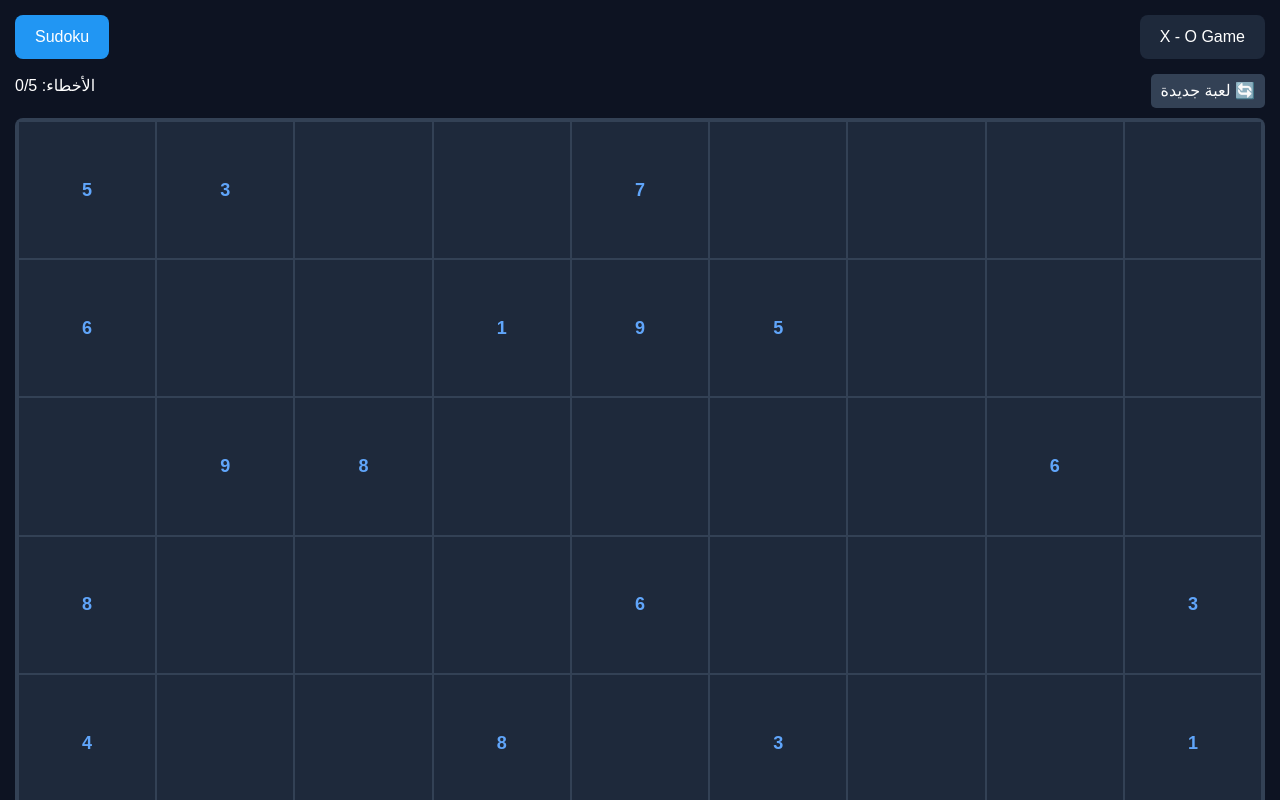
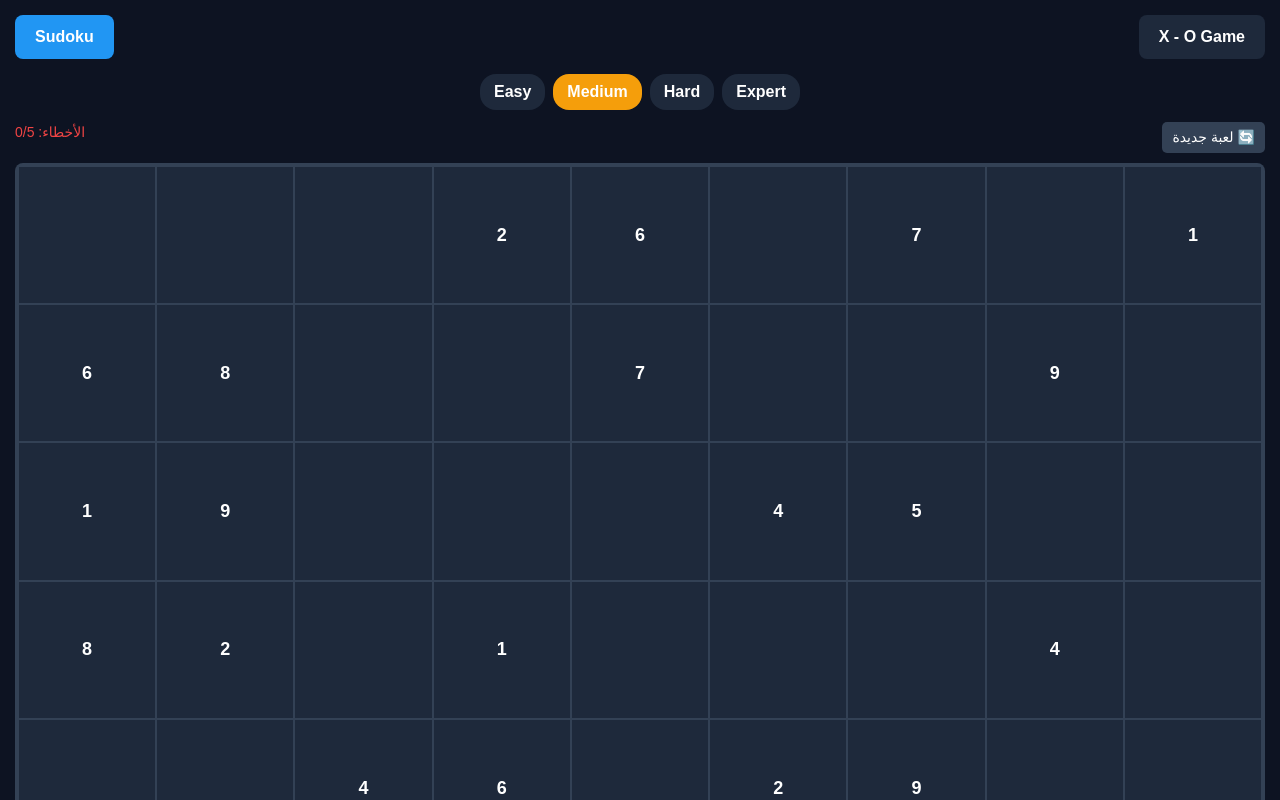
Before and after one commit to tameemzn0-hue/Sudoku-game-, a React (Vite) app: page / in a window 1280 px wide. Shown: the top 800 px of the page. Built offline with nearby package versions, Linux system fonts and the light colour scheme.

Commit message:
Update Sudoku features v3.0.0

```diff
--- a/src/App.tsx
+++ b/src/App.tsx
@@ -1,6 +1,54 @@
 import React, { useState, useEffect } from 'react';
 
 type BoardState = (string | null)[];
+type Difficulty = 'Easy' | 'Medium' | 'Hard' | 'Expert';
+
+const SUDOKU_BOARDS: Record<Difficulty, number[][]> = {
+  Easy: [
+    [5, 3, 0, 0, 7, 0, 0, 0, 0],
+    [6, 0, 0, 1, 9, 5, 0, 0, 0],
+    [0, 9, 8, 0, 0, 0, 0, 6, 0],
+    [8, 0, 0, 0, 6, 0, 0, 0, 3],
+    [4, 0, 0, 8, 0, 3, 0, 0, 1],
+    [7, 0, 0, 0, 2, 0, 0, 0, 6],
+    [0, 6, 0, 0, 0, 0, 2, 8, 0],
+    [0, 0, 0, 4, 1, 9, 0, 0, 5],
+    [0, 0, 0, 0, 8, 0, 0, 7, 9]
+  ],
+  Medium: [
+    [0, 0, 0, 2, 6, 0, 7, 0, 1],
+    [6, 8, 0, 0, 7, 0, 0, 9, 0],
+    [1, 9, 0, 0, 0, 4, 5, 0, 0],
+    [8, 2, 0, 1, 0, 0, 0, 4, 0],
+    [0, 0, 4, 6, 0, 2, 9, 0, 0],
+    [0, 5, 0, 0, 0, 3, 0, 2, 8],
+    [0, 0, 9, 3, 0, 0, 0, 7, 4],
+    [0, 4, 0, 0, 5, 0, 0, 3, 6],
+    [7, 0, 3, 0, 1, 8, 0, 0, 0]
+  ],
+  Hard: [
+    [0, 2, 0, 6, 0, 8, 0, 0, 0],
+    [5, 8, 0, 0, 0, 9, 7, 0, 0],
+    [0, 0, 0, 0, 4, 0, 0, 0, 0],
+    [3, 7, 0, 0, 0, 0, 5, 0, 0],
+    [6, 0, 0, 0, 0, 0, 0, 0, 4],
+    [0, 0, 8, 0, 0, 0, 0, 1, 3],
+    [0, 0, 0, 0, 2, 0, 0, 0, 0],
+    [0, 0, 9, 8, 0, 0, 0, 3, 6],
+    [0, 0, 0, 3, 0, 6, 0, 9, 0]
+  ],
+  Expert: [
+    [0, 0, 0, 0, 0, 0, 0, 1, 2],
+    [0, 0, 0, 0, 0, 0, 0, 0, 3],
+    [0, 0, 2, 3, 0, 0, 4, 0, 0],
+    [0, 0, 1, 8, 0, 0, 0, 0, 5],
+    [0, 6, 0, 0, 7, 0, 0, 8, 0],
+    [0, 0, 0, 0, 0, 9, 2, 0, 0],
+    [0, 0, 8, 5, 0, 0, 6, 0, 0],
+    [9, 0, 0, 0, 0, 0, 0, 0, 0],
+    [4, 7, 0, 0, 0, 0, 0, 0, 0]
+  ]
+};
 
 const checkWinner = (board: BoardState) => {
   const lines = [
@@ -46,8 +94,10 @@ const getAIMove = (board: BoardState, difficulty: 'easy' | 'medium' | 'hard'): n
 export default function App() {
   const [activeTab, setActiveTab] = useState<'sudoku' | 'xo'>('sudoku');
 
-  const [grid, setGrid] = useState<number[][]>(Array(9).fill(0).map(() => Array(9).fill(0)));
-  const [notes, setNotes] = useState<Set<number>[][]>(Array(9).fill(0).map(() => Array(9).fill(0).map(() => new Set())));
+  const [sudokuDiff, setSudokuDiff] = useState<Difficulty>('Medium');
+  const [grid, setGrid] = useState<number[][]>([]);
+  const [initialGrid, setInitialGrid] = useState<number[][]>([]);
+  const [notes, setNotes] = useState<Set<number>[][]>([]);
   const [selectedCell, setSelectedCell] = useState<[number, number] | null>(null);
   const [isNotesMode, setIsNotesMode] = useState<boolean>(false);
   const [history, setHistory] = useState<{ grid: number[][]; notes: Set<number>[][] }[]>([]);
@@ -55,26 +105,19 @@ export default function App() {
   const [hintsLeft, setHintsLeft] = useState<number>(5);
 
   useEffect(() => {
-    startNewSudoku();
-  }, []);
+    loadSudokuLevel(sudokuDiff);
+  }, [sudokuDiff]);
 
-  const startNewSudoku = () => {
-    const initialGrid = [
-      [5, 3, 0, 0, 7, 0, 0, 0, 0],
-      [6, 0, 0, 1, 9, 5, 0, 0, 0],
-      [0, 9, 8, 0, 0, 0, 0, 6, 0],
-      [8, 0, 0, 0, 6, 0, 0, 0, 3],
-      [4, 0, 0, 8, 0, 3, 0, 0, 1],
-      [7, 0, 0, 0, 2, 0, 0, 0, 6],
-      [0, 6, 0, 0, 0, 0, 2, 8, 0],
-      [0, 0, 0, 4, 1, 9, 0, 0, 5],
-      [0, 0, 0, 0, 8, 0, 0, 7, 9]
-    ];
-    setGrid(initialGrid);
+  const loadSudokuLevel = (diff: Difficulty) => {
+    const template = SUDOKU_BOARDS[diff];
+    const newGrid = template.map(row => [...row]);
+    setGrid(newGrid);
+    setInitialGrid(template.map(row => [...row]));
     setNotes(Array(9).fill(0).map(() => Array(9).fill(0).map(() => new Set())));
     setHistory([]);
     setMistakes(0);
     setHintsLeft(5);
+    setSelectedCell(null);
   };
 
   const saveHistory = () => {
@@ -86,6 +129,8 @@ export default function App() {
   const handleNumberInput = (num: number) => {
     if (!selectedCell) return;
     const [r, c] = selectedCell;
+    if (initialGrid[r][c] !== 0) return;
+
     saveHistory();
 
     if (isNotesMode) {
@@ -106,6 +151,8 @@ export default function App() {
   const handleErase = () => {
     if (!selectedCell) return;
     const [r, c] = selectedCell;
+    if (initialGrid[r][c] !== 0) return;
+
     saveHistory();
     const newGrid = grid.map(row => [...row]);
     newGrid[r][c] = 0;
@@ -166,22 +213,42 @@ export default function App() {
   return (
     <div style={{ background: '#0d1322', color: '#fff', minHeight: '100vh', padding: '15px', fontFamily: 'sans-serif' }}>
       <div style={{ display: 'flex', justifyContent: 'space-between', marginBottom: '15px' }}>
-        <button onClick={() => setActiveTab('sudoku')} style={{ background: activeTab === 'sudoku' ? '#2196F3' : '#1e293b', color: '#fff', padding: '10px 20px', border: 'none', borderRadius: '8px' }}>Sudoku</button>
-        <button onClick={() => setActiveTab('xo')} style={{ background: activeTab === 'xo' ? '#2196F3' : '#1e293b', color: '#fff', padding: '10px 20px', border: 'none', borderRadius: '8px' }}>X - O Game</button>
+        <button onClick={() => setActiveTab('sudoku')} style={{ background: activeTab === 'sudoku' ? '#2196F3' : '#1e293b', color: '#fff', padding: '10px 20px', border: 'none', borderRadius: '8px', fontWeight: 'bold' }}>Sudoku</button>
+        <button onClick={() => setActiveTab('xo')} style={{ background: activeTab === 'xo' ? '#2196F3' : '#1e293b', color: '#fff', padding: '10px 20px', border: 'none', borderRadius: '8px', fontWeight: 'bold' }}>X - O Game</button>
       </div>
 
       {activeTab === 'sudoku' ? (
         <div>
-          <div style={{ display: 'flex', justifyContent: 'space-between', marginBottom: '10px' }}>
-            <span>الأخطاء: {mistakes}/5</span>
-            <button onClick={startNewSudoku} style={{ background: '#334155', color: '#fff', border: 'none', padding: '5px 10px', borderRadius: '5px' }}>لعبة جديدة 🔄</button>
+          <div style={{ display: 'flex', justifyContent: 'center', gap: '8px', marginBottom: '12px' }}>
+            {(['Easy', 'Medium', 'Hard', 'Expert'] as Difficulty[]).map(level => (
+              <button
+                key={level}
+                onClick={() => setSudokuDiff(level)}
+                style={{
+                  background: sudokuDiff === level ? '#f59e0b' : '#1e293b',
+                  color: '#fff',
+                  border: 'none',
+                  padding: '6px 14px',
+                  borderRadius: '16px',
+                  fontWeight: 'bold'
+                }}
+              >
+                {level}
+              </button>
+            ))}
+          </div>
+
+          <div style={{ display: 'flex', justifyContent: 'space-between', marginBottom: '10px', fontSize: '14px' }}>
+            <span style={{ color: '#ef4444' }}>الأخطاء: {mistakes}/5</span>
+            <button onClick={() => loadSudokuLevel(sudokuDiff)} style={{ background: '#334155', color: '#fff', border: 'none', padding: '5px 10px', borderRadius: '5px' }}>لعبة جديدة 🔄</button>
           </div>
 
           <div style={{ display: 'grid', gridTemplateColumns: 'repeat(9, 1fr)', gap: '2px', background: '#334155', padding: '4px', borderRadius: '8px' }}>
             {grid.map((row, rIdx) =>
               row.map((val, cIdx) => {
                 const isSelected = selectedCell?.[0] === rIdx && selectedCell?.[1] === cIdx;
-                const cellNotes = Array.from(notes[rIdx][cIdx]);
+                const isFixed = initialGrid[rIdx]?.[cIdx] !== 0;
+                const cellNotes = Array.from(notes[rIdx]?.[cIdx] || []);
                 return (
                   <div
                     key={`${rIdx}-${cIdx}`}
@@ -189,12 +256,12 @@ export default function App() {
                     style={{
                       aspectRatio: '1',
                       background: isSelected ? '#1e3a8a' : '#1e293b',
-                      color: val ? '#60a5fa' : '#94a3b8',
+                      color: isFixed ? '#ffffff' : val ? '#38bdf8' : '#94a3b8',
+                      fontWeight: isFixed ? 'bold' : 'normal',
                       display: 'flex',
                       alignItems: 'center',
                       justifyContent: 'center',
                       fontSize: '18px',
-                      fontWeight: 'bold',
                       cursor: 'pointer',
                       position: 'relative'
                     }}
@@ -202,7 +269,7 @@ export default function App() {
                     {val !== 0 ? val : (
                       <div style={{ display: 'grid', gridTemplateColumns: 'repeat(3, 1fr)', fontSize: '8px', width: '100%', height: '100%', padding: '1px' }}>
                         {[1,2,3,4,5,6,7,8,9].map(n => (
-                          <span key={n} style={{ textAlign: 'center' }}>{cellNotes.includes(n) ? n : ''}</span>
+                          <span key={n} style={{ textAlign: 'center', color: '#94a3b8' }}>{cellNotes.includes(n) ? n : ''}</span>
                         ))}
                       </div>
                     )}
@@ -212,11 +279,11 @@ export default function App() {
             )}
           </div>
 
-          <div style={{ display: 'grid', gridTemplateColumns: 'repeat(5, 1fr)', gap: '5px', marginTop: '15px' }}>
+          <div style={{ display: 'grid', gridTemplateColumns: 'repeat(5, 1fr)', gap: '6px', marginTop: '15px' }}>
             {[1,2,3,4,5,6,7,8,9].map(n => (
-              <button key={n} onClick={() => handleNumberInput(n)} style={{ background: '#1e293b', color: '#38bdf8', border: 'none', padding: '12px', fontSize: '18px', borderRadius: '6px' }}>{n}</button>
+              <button key={n} onClick={() => handleNumberInput(n)} style={{ background: '#1e293b', color: '#38bdf8', border: 'none', padding: '12px', fontSize: '18px', borderRadius: '6px', fontWeight: 'bold' }}>{n}</button>
             ))}
-            <button onClick={handleErase} style={{ background: '#1e293b', color: '#f43f5e', border: 'none', padding: '12px', borderRadius: '6px' }}>مسح ⌫</button>
+            <button onClick={handleErase} style={{ background: '#1e293b', color: '#f43f5e', border: 'none', padding: '12px', borderRadius: '6px', fontWeight: 'bold' }}>مسح ⌫</button>
           </div>
 
           <div style={{ display: 'flex', justifyContent: 'space-around', marginTop: '15px' }}>
```
